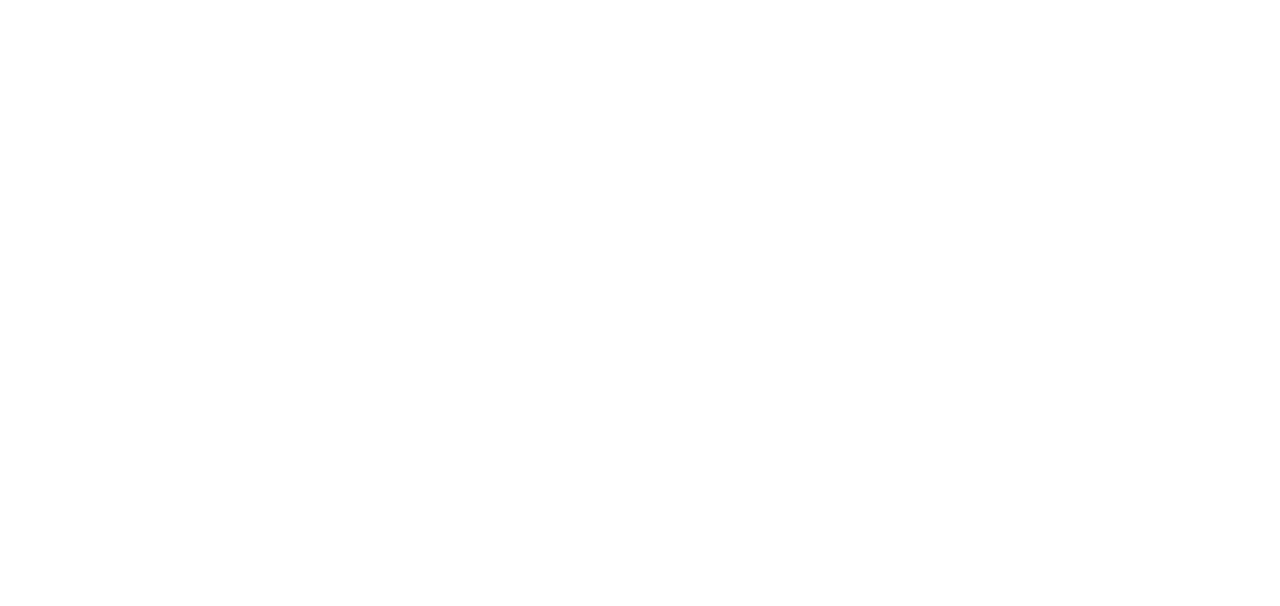
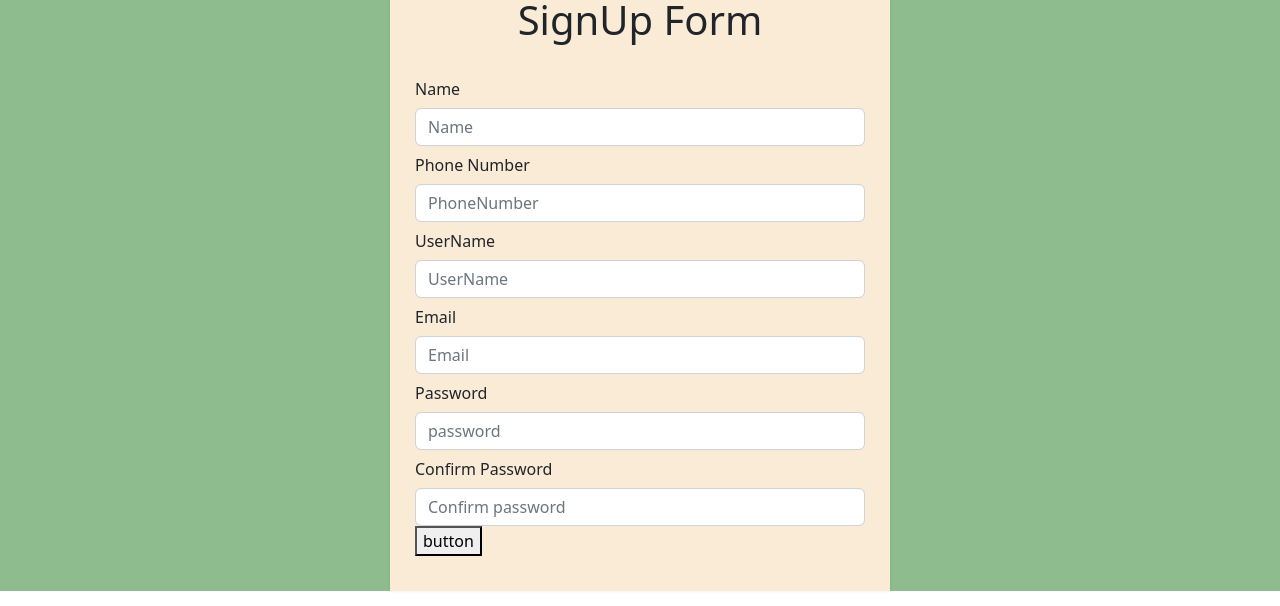
Before and after one commit to NageswararaoMogili/ProdaptAngularProject, an Angular app: page /login in a window 1280 px wide. Shown: the part 662-1268 px from the top of the page. Before the commit the page ends 800 px from the top, so only its background shows below. Built offline with nearby package versions, Linux system fonts and the light colour scheme.

Commit message:
working on reusable components

```diff
--- a/src/app/button/button.component.html
+++ b/src/app/button/button.component.html
@@ -1 +1 @@
-<button class="btn btn-danger m-2" type="button" (click)="addNewItem('click')">{{name}}</button>
+<button [class]="classname" [name]="name">{{name}}</button>
--- a/src/app/button/button.component.ts
+++ b/src/app/button/button.component.ts
@@ -8,14 +8,16 @@ import { Component, EventEmitter, Input, OnInit, Output } from '@angular/core';
 export class ButtonComponent implements OnInit {
 
   @Input() name = '';
-  @Output() newItemEvent = new EventEmitter<string>();
+  @Input() classname = '';
+
+  // @Output() newItemEvent = new EventEmitter<string>();
 
   constructor() { }
 
   ngOnInit(): void {
   }
-   addNewItem(value: string) {
-    this.newItemEvent.emit(value);
-  }
+  //  addNewItem(value: string) {
+  //   this.newItemEvent.emit(value);
+  // }
 
 }
--- a/src/app/login/login.component.html
+++ b/src/app/login/login.component.html
@@ -9,9 +9,11 @@
           alt=""
         />
       </div>
+
       <div class="col-lg-7 px-5 pt-1">
         <h1 class="font-weight-bold py-3">Login</h1>
-        <app-reactive-input
+        <form >
+          <app-reactive-input
           [type]="'text'"
           [classname]="'form-control'"
           [required]="true"
@@ -19,7 +21,7 @@
           [lableclassname]="'col-form-label'"
           [disabled]="false"
           [minLength]="6"
-          [maxLength]="10"
+          [maxLength]="100"
           [placeholder]="'Username'"
           [readonly]="false"
           [id]="'id'"
@@ -39,6 +41,9 @@
           [id]="'id'"
         >
         </app-reactive-input>
+        <app-button [name]="'submit'"></app-button>
+        </form>
+
         <!-- <app-input-text [jsonFormData]="formData" (newItemEvent)="submitForm($event)"></app-input-text> -->
         <div id="snackbar" style="color: red">{{ usernotfound }}</div>
         <p *ngIf="usernotfound.length">
@@ -51,3 +56,4 @@
     </div>
   </div>
 </section>
+<app-signup></app-signup>
--- a/src/app/signup/signup.component.html
+++ b/src/app/signup/signup.component.html
@@ -6,7 +6,93 @@
       </div>
       <div class="row clearfix">
         <div class="">
-          <app-input-text [jsonFormData]="formData" (newItemEvent)="submitForm($event)" ></app-input-text>
+          <app-reactive-input
+          [type]="'text'"
+          [classname]="'form-control'"
+          [required]="true"
+          [labelname]="'Name'"
+          [lableclassname]="'col-form-label'"
+          [disabled]="false"
+          [minLength]="6"
+          [maxLength]="10"
+          [placeholder]="'Name'"
+          [readonly]="false"
+          [id]="'id'"
+        >
+        </app-reactive-input>
+        <app-reactive-input
+          [type]="'number'"
+          [classname]="'form-control'"
+          [required]="true"
+          [labelname]="'Phone Number'"
+          [lableclassname]="'col-form-label'"
+          [disabled]="false"
+          [minLength]="6"
+          [maxLength]="10"
+          [placeholder]="'PhoneNumber'"
+          [readonly]="false"
+          [id]="'id'"
+        >
+        </app-reactive-input>
+        <app-reactive-input
+          [type]="'text'"
+          [classname]="'form-control'"
+          [required]="true"
+          [labelname]="'UserName'"
+          [lableclassname]="'col-form-label'"
+          [disabled]="false"
+          [minLength]="6"
+          [maxLength]="10"
+          [placeholder]="'UserName'"
+          [readonly]="false"
+          [id]="'id'"
+        >
+        </app-reactive-input>
+        <app-reactive-input
+          [type]="'email'"
+          [classname]="'form-control'"
+          [required]="true"
+          [labelname]="'Email'"
+          [lableclassname]="'col-form-label'"
+          [disabled]="false"
+          [minLength]="6"
+          [maxLength]="10"
+          [placeholder]="'Email'"
+          [readonly]="false"
+          [id]="'id'"
+        >
+        </app-reactive-input>
+        <app-reactive-input
+          [type]="'password'"
+          [classname]="'form-control'"
+          [required]="true"
+          [labelname]="'Password'"
+          [lableclassname]="'col-form-label'"
+          [disabled]="false"
+          [minLength]="6"
+          [maxLength]="10"
+          [placeholder]="'password'"
+          [readonly]="false"
+          [id]="'id'"
+        >
+        </app-reactive-input>
+        <app-reactive-input
+        [type]="'password'"
+        [classname]="'form-control'"
+        [required]="true"
+        [labelname]="'Confirm Password'"
+        [lableclassname]="'col-form-label'"
+        [disabled]="false"
+        [minLength]="6"
+        [maxLength]="10"
+        [placeholder]="'Confirm password'"
+        [readonly]="false"
+        [id]="'id'"
+      >
+      </app-reactive-input>
+  <app-button [name]="'button'"></app-button>
+
+          <!-- <app-input-text [jsonFormData]="formData" (newItemEvent)="submitForm($event)" ></app-input-text> -->
         </div>
       </div>
     </div>
```
Also changed, not shown: src/app/dashboard/dashboard.component.html (+122 -28 lines).
